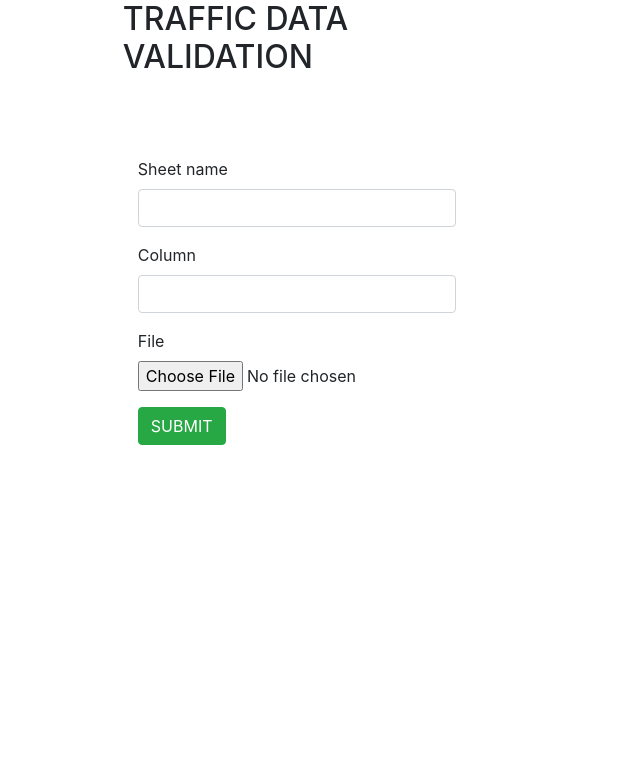
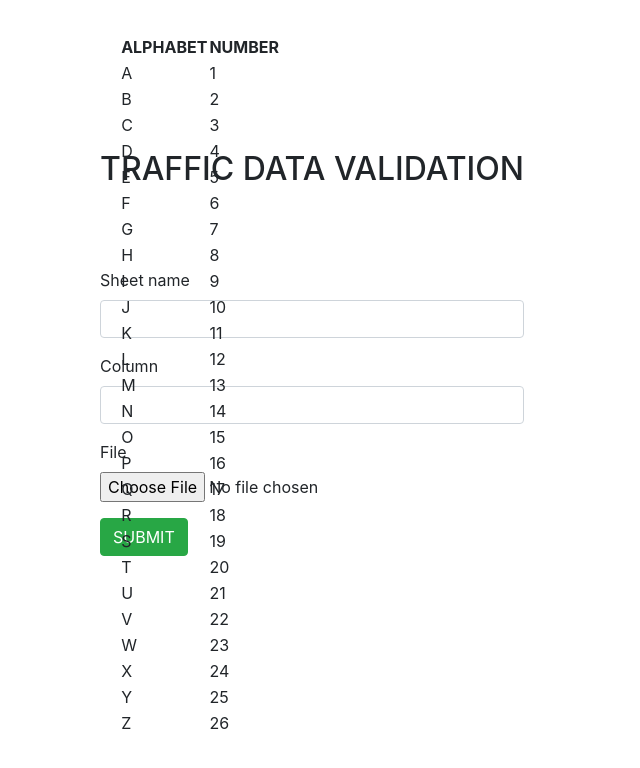
Before and after one commit to pratik1122/trafficintel, a Django app: page /input/ in a window 1280 px wide. Shown: the top 768 px of the page, without its empty margins (0-640 px from the left). Run offline with Django 3.2, Linux system fonts and the light colour scheme; data comes from the database, SQL or seed files in the repository; both versions use the stored data as it was after the commit; some libraries are stand-ins or nearby versions.

Commit message:
second commit

```diff
--- a/templates/testapp/base.html
+++ b/templates/testapp/base.html
@@ -4,11 +4,25 @@
     <link rel="stylesheet" href="https://maxcdn.bootstrapcdn.com/bootstrap/4.0.0/css/bootstrap.min.css" integrity="sha384-Gn5384xqQ1aoWXA+058RXPxPg6fy4IWvTNh0E263XmFcJlSAwiGgFAW/dAiS6JXm" crossorigin="anonymous">
 
     <title>TRAFFIC DATA VALIDATION</title>
+    <style>
+      .mark1{
+          position:fixed;
+          left:100px;
+          top:150px;
+
+      }
+      .mark2{
+          position:fixed;
+          right:1000px;
+          top:10px;
+
+      }
+    </style>
   </head>
   <body>
-    <div class="container d-flex h-100">
-      <div class="row justify-content-center">
-        <div class="col-10">
+<!--    <div class="container d-flex h-100">-->
+<!--      <div class="row justify-content-center">-->
+<!--        <div class="col-10">-->
 
           {% block main %}
 
@@ -16,8 +30,8 @@
 
           {% endblock %}
 
-        </div>
-      </div>
-    </div>
+<!--        </div>-->
+<!--      </div>-->
+<!--    </div>-->
   </body>
 </html>
--- a/templates/testapp/forms.html
+++ b/templates/testapp/forms.html
@@ -8,8 +8,9 @@
 
 {% block main %}
 
-<h2> TRAFFIC DATA VALIDATION </h2><br><br><br>
-<div class = "container">
+
+<div class = "mark1">
+    <h2> TRAFFIC DATA VALIDATION </h2><br><br><br>
 <form action="/index/" method="post" enctype="multipart/form-data">
 
     {% csrf_token %}
@@ -18,13 +19,24 @@
     <button  type="submit"  class="btn btn-success"> SUBMIT</button>
 
 </div>
-
 </form>
-{%endblock%}
 
 
-{% for a in alpha%}
 
-<li>{{a}}</li></br></br>
+<div class="mark2">
+<table>
+<thead>
+  <th>ALPHABET</th> &nbsp &nbsp
+  <th>NUMBER</th>
 
- {% endfor%}
+</thead>
+{% for a in alphabet %}
+<tr>
+  <td> {{ a.letter}}</td>
+  <td> {{ a.number }}</td>
+
+</tr>
+{% endfor %}
+</table>
+</div>
+{%endblock%}
--- a/testapp/admin.py
+++ b/testapp/admin.py
@@ -14,3 +14,4 @@ class AlphAdmin(admin.ModelAdmin):
 
 
 admin.site.register(Report,ReportAdmin)
+admin.site.register(Alpha,AlphAdmin)
--- a/testapp/models.py
+++ b/testapp/models.py
@@ -8,7 +8,6 @@ import os
 
 
 
-
 class Report(models.Model):
     sheet_name = models.CharField(max_length=32,null=True,blank=True)
     column = models.IntegerField(null=True, blank=True)
@@ -16,6 +15,7 @@ class Report(models.Model):
 
 
 
+
 class Alpha(models.Model):
     letter  = models.CharField(max_length=32,  null=True, blank=True)
     number = models.IntegerField(null=True,blank=True)
--- a/testapp/views.py
+++ b/testapp/views.py
@@ -1,6 +1,6 @@
 from django.shortcuts import render
 # Create your views here.
-from testapp.models import Report
+from testapp.models import Report,Alpha
 from testapp.forms import ReportForm
 import openpyxl
 from pycel import ExcelCompiler
@@ -10,13 +10,14 @@ from tempfile import NamedTemporaryFile
 
 
 def input(request):
+    alphabet = Alpha.objects.all()
     form = ReportForm()
     if request.method == 'POST':
         form = ReportForm(request.POST,request.FILES)
         if form.is_valid():
            form.save()
 
-    return render(request,'testapp/forms.html',{'form':form})
+    return render(request,'testapp/forms.html',{'form':form,'alphabet':alphabet})
 
 
 
@@ -304,7 +305,6 @@ def index(request):
         # print(worksheet['P10'].value)
         # wb.save()
 
-
         qs = Report.objects.all()
         qs.delete()
 
--- a/testproject/settings.py
+++ b/testproject/settings.py
@@ -11,7 +11,6 @@ https://docs.djangoproject.com/en/2.2/ref/settings/
 """
 
 import os
-
 
 # Build paths inside the project like this: os.path.join(BASE_DIR, ...)
 BASE_DIR = os.path.dirname(os.path.dirname(os.path.abspath(__file__)))
@@ -46,7 +45,6 @@ INSTALLED_APPS = [
     'testapp',
     'crispy_forms',
     'django_cleanup.apps.CleanupConfig'
-
 ]
 
 
```
Also changed, not shown: db.sqlite3.
